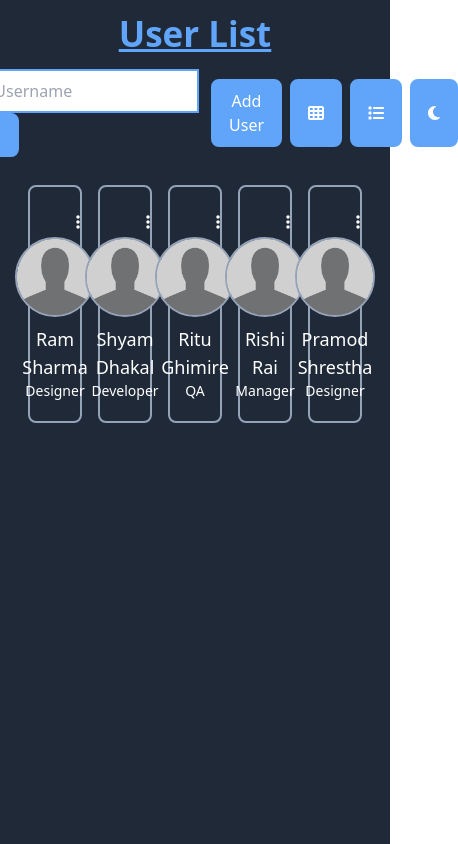
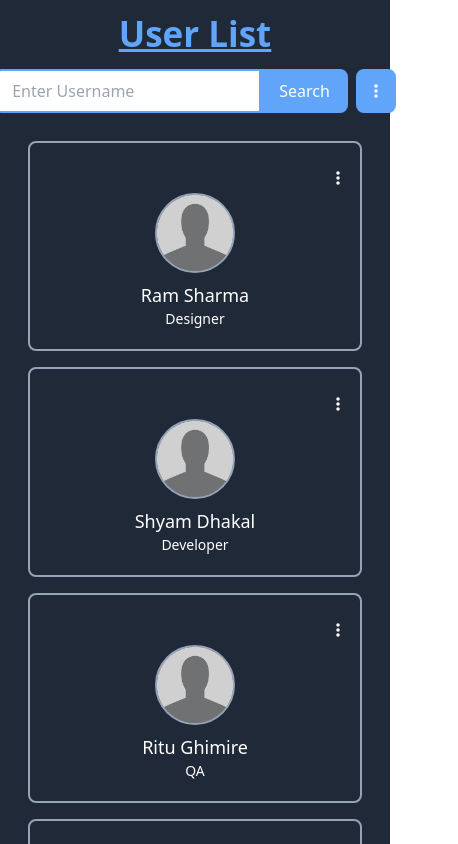
Before and after one commit to SanjeevMhn/userCrud, a React (Vite) app: page / in a window 390 px wide. Shown: the top 844 px of the page, 458 px wide, since content can reach past the window. Built offline with nearby package versions, Linux system fonts and the light colour scheme.

Commit message:
[ADDED]: added responsive design

```diff
--- a/src/components/Header.jsx
+++ b/src/components/Header.jsx
@@ -15,14 +15,21 @@ const Header = forwardRef(function Header(props, ref) {
     } = props;
 
     return (
-        <header className={`main-header px-7 py-2 ${theme === 'dark' ? "bg-gray-800" : ""}`}>
+        <header className={`main-header px-5 py-2 ${theme === 'dark' ? "bg-gray-800" : ""}`}>
             <a href="#" className="brand-logo block font-sans text-[35px] pb-2 text-center font-semibold text-blue-400 underline" onClick={()=>{window.location.reload()}}>User List</a>
             <div className="user-actions flex items-center justify-center">
-                <div className="user-search ml-auto">
-                    <input type="text" name="user-text" id="" class="border-2 border-blue-400 rounded-l-lg text-base py-2 px-4" placeholder="Enter Username" ref={ref} />
-                    <button className="search-btn bg-blue-400 text-white py-2 px-4 text-base rounded-r-lg border-2 border-blue-400" onClick={handleSearch}>Search</button>
+                <div className="user-search ml-auto flex">
+                    <input type="text" name="user-text" id="" class="border-2 border-blue-400 rounded-l-lg text-base py-2 px-4 flex-grow" placeholder="Enter Username" ref={ref} />
+                    <button className="search-btn bg-blue-400 text-white py-2 px-4 text-base rounded-r-lg border-2 border-blue-400 flex-grow" onClick={handleSearch}>Search</button>
                 </div>
-                <div className="options ml-3 flex gap-2">
+                <div className="options-sm flex lg:hidden pl-2">
+                    <button type="button" className="bg-blue-400 text-white border-2 border-blue-400 py-2 px-4 rounded-lg">
+                        <div className="icon-container">
+                            <FontAwesomeIcon icon={faEllipsisVertical} />
+                        </div>
+                    </button>
+                </div>
+                <div className="options-lg ml-3 hidden lg:flex gap-2">
                     <button type="button" className="bg-blue-400 text-white py-2 px-4 text-base rounded-lg border-2 border-blue-400" onClick={handleAddUser}>Add User</button>
                     <button type="button" className="bg-blue-400 text-white py-2 px-4 text-base rounded-lg border-2 border-blue-400" onClick={() => { setChangeView(changeView = 'grid') }}>
                         <div className="icon-container">
--- a/src/components/MainContent.jsx
+++ b/src/components/MainContent.jsx
@@ -17,7 +17,7 @@ const MainContent = (props) => {
     const { theme, setTheme } = useContext(ThemeContext);
 
     return (
-        <main className={`main-content p-5 w-full flex flex-wrap ${changeView === 'list' ? 'flex-col' : ''} ${theme === 'dark' ? "bg-gray-800" : ""}`}>
+        <main className={`main-content p-5 w-full flex flex-wrap ${changeView === 'list' ? 'flex-col' : 'flex-col lg:flex-row'} ${theme === 'dark' ? "bg-gray-800" : ""}`}>
             {searchName.length ? users.map(user => {
                 if (user.name.toLowerCase().includes(searchName.toLowerCase())) {
                     return (
--- a/src/components/UserCard.jsx
+++ b/src/components/UserCard.jsx
@@ -17,7 +17,7 @@ const UserCard = (props) => {
         } = props;
 
     return (
-        <div className={`user-card px-2 mb-4 h-100 ${changeView === 'list' ? 'w-100' : 'w-[calc(100%/5)]'}`} key={user.id}>
+        <div className={`user-card px-2 mb-4 h-100 ${changeView === 'list' ? 'w-100' : 'w-100 lg:w-[calc(100%/5)]'}`} key={user.id}>
             <div className={`inner-container h-full p-5 border-2 rounded-lg border-slate-400 flex flex-col items-center ${theme === 'dark' ? "bg-gray-800 text-white" : ""}`}>
                 <div className={`icon-container ml-auto cursor-pointer relative h-[30px] w-[30px] flex-[0_0_30px] flex items-center justify-end ${theme === 'dark' ? 'text-white' : ''}`} onClick={handleDropDown}>
                     <FontAwesomeIcon icon={faEllipsisVertical} />
```
